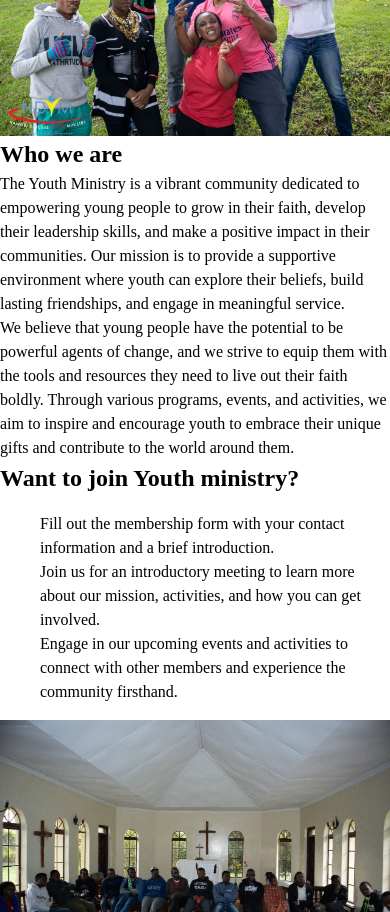
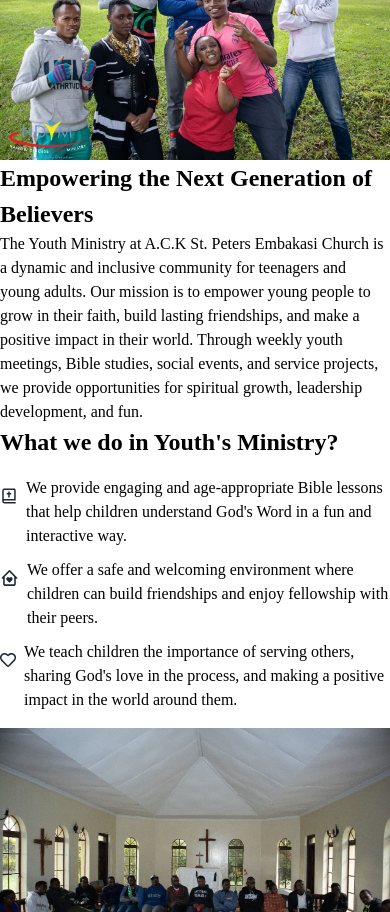
Before and after one commit to P3t3raw/Saints, a React (Create React App) app: page /ministries/youth-ministry in a window 390 px wide. Shown: the part 1040-1952 px from the top of the page. Built offline with nearby package versions, Linux system fonts and the light colour scheme; the HTML template or start-up script is replaced by a standard one.

Commit message:
committing the responsiveness for youth ministry

```diff
--- a/src/pages/Ministries/Children/Children.css
+++ b/src/pages/Ministries/Children/Children.css
@@ -177,6 +177,8 @@
   .row3 {
     grid-template-columns: repeat(3, 1fr);
     grid-template-rows: repeat(3, 12.5rem);
+    height: auto;
+    padding: 1rem 0;
   }
   .row3 div:nth-of-type(1) {
     grid-column: 1/2;
--- a/src/pages/Ministries/Youth/Youth.css
+++ b/src/pages/Ministries/Youth/Youth.css
@@ -27,6 +27,20 @@
   object-position: center;
   animation: fade 30s infinite;
 }
+.youthInfo {
+  padding: 40px;
+  text-align: justify;
+  line-height: 1.5;
+  font-size: medium;
+}
+.youthPic {
+  background: linear-gradient(rgba(0, 0, 0, 0.5), rgba(0, 0, 0, 0.7)),
+    url("../../../assets/YouthMinistry6.jpg") fixed center top -80px;
+  background-size: cover;
+  padding-block: 100px;
+  color: white;
+  height: 70vh;
+}
 @keyframes fade {
   0%,
   20% {
--- a/src/pages/Ministries/Youth/Youth.jsx
+++ b/src/pages/Ministries/Youth/Youth.jsx
@@ -1,5 +1,8 @@
 import "./Youth.css";
 import { Link } from "react-router-dom";
+import { FaRegHeart } from "react-icons/fa";
+// import { FaChevronRight } from "react-icons/fa";
+import { BiBible, BiHomeHeart } from "react-icons/bi";
 import { FaChevronRight } from "react-icons/fa";
 import fridayService from "../../../assets/YouthMinistry3.jpg";
 import youth1 from "../../../assets/YouthMinistry6.jpg";
@@ -39,51 +42,86 @@ export default function Youth() {
           <h1>Youth Ministry</h1>
         </div>
       </div>
+      <div className="row1Container">
         <div className="row1">
           <div>
             <p className="textQuote">
-            ❝ Don&apos;t let anyone look down on you because you are young, but
-            set an example for the believers in speech, in conduct, in love, in
-            faith, and in purity.❞{" "}
+              ❝ Don&apos;t let anyone look down on you because you are young,
+              but set an example for the believers in speech, in conduct, in
+              love, in faith, and in purity.❞
+              <br />
               <span style={{ color: "#a7a7a7" }}>~ 1 Timothy 4:12 ~</span>
             </p>
           </div>
           <img src={youth2} alt="Youth" />
         </div>
-      <div className="worshipRow2">
-        <h2>Who we are</h2>
-        <p>
-          The Youth Ministry is a vibrant community dedicated to empowering
-          young people to grow in their faith, develop their leadership skills,
-          and make a positive impact in their communities. Our mission is to
-          provide a supportive environment where youth can explore their
-          beliefs, build lasting friendships, and engage in meaningful service.
+      </div>
+      <div className="row2">
+        <div>
+          <h2>Empowering the Next Generation of Believers</h2>
+          <p className="row2Text">
+            The Youth Ministry at A.C.K St. Peters Embakasi Church is a dynamic
+            and inclusive community for teenagers and young adults. Our mission
+            is to empower young people to grow in their faith, build lasting
+            friendships, and make a positive impact in their world. Through
+            weekly youth meetings, Bible studies, social events, and service
+            projects, we provide opportunities for spiritual growth, leadership
+            development, and fun.
           </p>
-        <p>
-          We believe that young people have the potential to be powerful agents
-          of change, and we strive to equip them with the tools and resources
-          they need to live out their faith boldly. Through various programs,
-          events, and activities, we aim to inspire and encourage youth to
-          embrace their unique gifts and contribute to the world around them.
-        </p>
+          {/* <p className="row2Text">
+            Our youth leaders are dedicated to mentoring and supporting each
+            individual as they navigate the challenges of adolescence and young
+            adulthood.
+            <br /> Join us and be part of a movement that is passionate about
+            Jesus and making a difference.
+          </p> */}
         </div>
-      <div className="worshipRow3">
-        <h2>Want to join Youth ministry?</h2>
-        <ul>
-          <li>
-            Fill out the membership form with your contact information and a
-            brief introduction.
+        <div>
+          <h2>What we do in Youth&apos;s Ministry?</h2>
+          <ul style={{ padding: "0" }}>
+            <li
+              style={{
+                display: "flex",
+                marginBlockEnd: "10px",
+                gap: "8px",
+                alignItems: "flex-start",
+              }}
+            >
+              <BiBible style={{ fontSize: "40px", color: "#1f2837" }} />
+              <span>
+                We provide engaging and age-appropriate Bible lessons that help
+                children understand God&apos;s Word in a fun and interactive
+                way.
+              </span>
             </li>
-          <li>
-            Join us for an introductory meeting to learn more about our mission,
-            activities, and how you can get involved.
+            <li
+              style={{
+                display: "flex",
+                marginBlockEnd: "10px",
+                gap: "8px",
+                alignItems: "flex-start",
+              }}
+            >
+              <BiHomeHeart style={{ fontSize: "40px", color: "#1f2837" }} />
+              <span>
+                We offer a safe and welcoming environment where children can
+                build friendships and enjoy fellowship with their peers.
+              </span>
             </li>
-          <li>
-            Engage in our upcoming events and activities to connect with other
-            members and experience the community firsthand.
+            <li
+              style={{ display: "flex", gap: "8px", alignItems: "flex-start" }}
+            >
+              <FaRegHeart style={{ fontSize: "40px", color: "#1f2837" }} />
+              <span>
+                We teach children the importance of serving others, sharing
+                God&apos;s love in the process, and making a positive impact in
+                the world around them.
+              </span>
             </li>
           </ul>
         </div>
+      </div>
+
       <div className="row3">
         {/* styles are from children ministry page */}
         <div>
```
Lines whose indentation alone changed are shown as unchanged.
